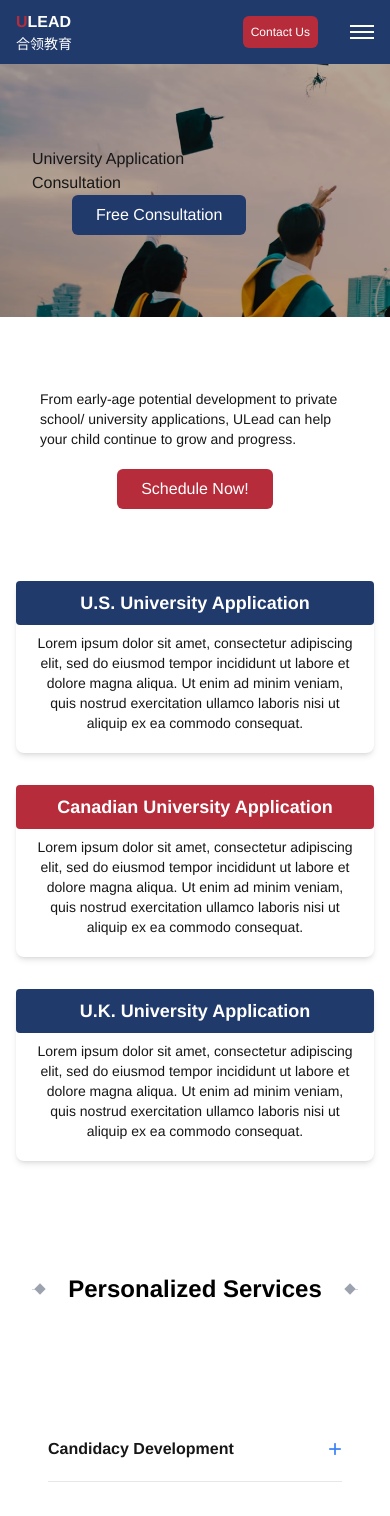
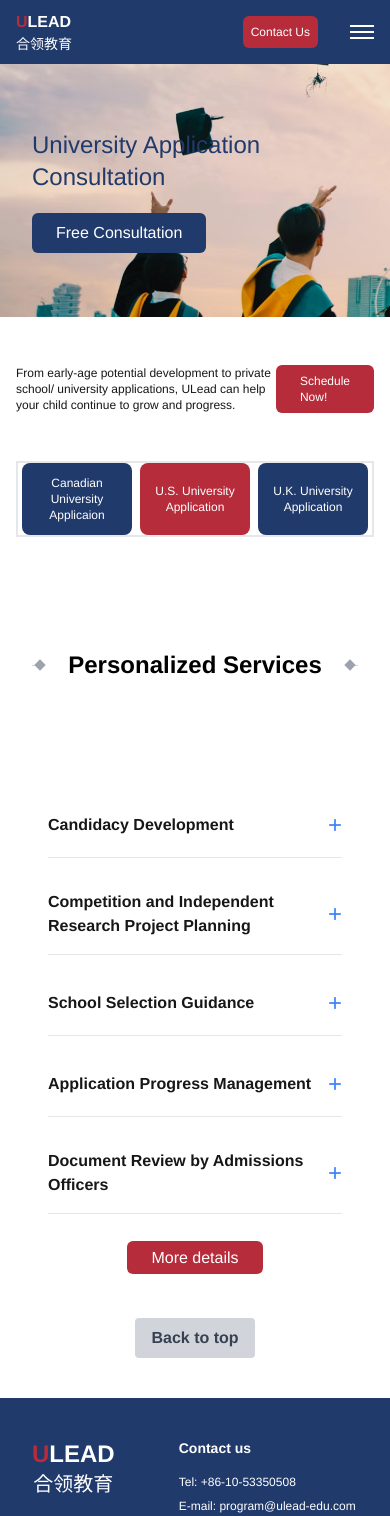
Before and after one commit to jacobsun000/ulead, a Next.js app: page /university in a window 390 px wide. Shown: the top 1516 px of the page. Built offline with nearby package versions, Linux system fonts and the light colour scheme.

Commit message:
Fix: university page style in mobile

```diff
--- a/app/university/page.js
+++ b/app/university/page.js
@@ -5,11 +5,10 @@ import SectionHeader from "@/ui/SectionHeader";
 import Image from 'next/image'
 import Button from "@/ui/Button";
 
-const Card = ({ title, content }) => (
-  <div className="bg-white rounded-lg shadow-md">
-    <h3 className={`text-lg font-bold mb-2 text-white p-2 rounded text-center w-full ${title.includes('Canadian') ? 'bg-primary' : 'bg-secondary'
+const Card = ({ title }) => (
+  <div className="flex-1 mx-1">
+    <h3 className={`text-xs mb-2 text-white p-2 rounded-lg text-center place-content-center w-full h-full ${title.includes('U.S.') ? 'bg-primary' : 'bg-secondary'
       }`}>{title}</h3>
-    <p className="text-sm px-5 pb-5 text-center">{content}</p>
   </div>
 );
 
@@ -30,23 +29,16 @@ const ServiceItem = ({ title, description, isOpen, isRed }) => {
 export default function Partners() {
   const services = [
     { title: "Candidacy Development", isOpen: false, isRed: false },
-    { title: "GPA Management Plan", isOpen: false, isRed: false },
     { title: "Competition and Independent Research Project Planning", isOpen: false, isRed: false },
-    { title: "Domestic and Overseas Activity Resources Planning", isOpen: false, isRed: false },
     { title: "School Selection Guidance", isOpen: false, isRed: false },
-    { title: "Summer School Selection and Application", isOpen: false, isRed: false },
     { title: "Application Progress Management", isOpen: false, isRed: false },
-    { title: "Ivy League Academic and Major Selection Guidance", isOpen: false, isRed: false },
-    { title: "Application System Management Guidance", isOpen: false, isRed: false },
-    { title: "9th-12th Grade Planning Guidance", isOpen: false, isRed: false },
     { title: "Document Review by Admissions Officers", isOpen: false, isRed: false },
-    { title: "Student CV Optimization Guidance", isOpen: false, isRed: false },
-    { title: "Recommendation Letter Guidance", isOpen: false, isRed: false },
   ];
 
   return (
     <div>
       <Header currentPath="/university" />
+
       <div className="relative h-[30vh] md:h-[80vh]">
         <Image
           src="/img/university/header.png"
@@ -56,40 +48,28 @@ export default function Partners() {
           objectPosition="center"
           priority
         />
-        <div className="absolute inset-0 bg-black bg-opacity-30 flex flex-col justify-center items-start p-8">
-          <h1
-            className="text-2xl md:text-6xl text-white font-bold md:text-black mb-8 md:ml-10"
-            class="[text-shadow:_0_1px_0_rgb(0_0_0_/_40%)"
-          >
+        <div className="absolute inset-0 bg-black bg-opacity-5 flex flex-col justify-center items-start p-8">
+          <h1 className="text-2xl md:text-6xl text-secondary mb-5">
             University Application<br />Consultation
           </h1>
-          <Button href="/contacts" text="Free Consultation" style={"ml-10 text-white px-11 py-2 rounded-full bg-secondary md:text-2xl"} />
+          <Button href="/contacts" text="Free Consultation" style='bg-secondary' />
         </div>
       </div>
 
-      <div className="max-w-6xl mx-auto py-12 px-4">
-        <div className=" p-6 rounded-lg flex flex-col md:flex-row justify-between items-center mb-12">
-          <p className="text-sm md:text-lg max-w-3xl">
+      <div className="mx-auto py-12 px-4 w-full">
+        <div className="rounded-lg flex flex-row justify-between items-center mb-12">
+          <p className="text-xs md:text-lg">
             From early-age potential development to private school/
             university applications, ULead can help your child continue
             to grow and progress.
           </p>
-          <Button href="/contacts" text="Schedule Now!" style={'mt-5'} />
+          <Button href="/contacts" text="Schedule Now!" style={'text-xs'} />
         </div>
 
-        <div className="grid grid-cols-1 md:grid-cols-3 gap-8 md:mb-20">
-          <Card
-            title="U.S. University Application"
-            content="Lorem ipsum dolor sit amet, consectetur adipiscing elit, sed do eiusmod tempor incididunt ut labore et dolore magna aliqua. Ut enim ad minim veniam, quis nostrud exercitation ullamco laboris nisi ut aliquip ex ea commodo consequat."
-          />
-          <Card
-            title="Canadian University Application"
-            content="Lorem ipsum dolor sit amet, consectetur adipiscing elit, sed do eiusmod tempor incididunt ut labore et dolore magna aliqua. Ut enim ad minim veniam, quis nostrud exercitation ullamco laboris nisi ut aliquip ex ea commodo consequat."
-          />
-          <Card
-            title="U.K. University Application"
-            content="Lorem ipsum dolor sit amet, consectetur adipiscing elit, sed do eiusmod tempor incididunt ut labore et dolore magna aliqua. Ut enim ad minim veniam, quis nostrud exercitation ullamco laboris nisi ut aliquip ex ea commodo consequat."
-          />
+        <div className="flex border-2">
+          <Card title="Canadian University Applicaion" />
+          <Card title="U.S. University Application" />
+          <Card title="U.K. University Application" />
         </div>
       </div>
       <SectionHeader title="Personalized Services" style="my-0" />
@@ -105,7 +85,7 @@ export default function Partners() {
           ))}
         </div>
         <div className="text-center">
-          <Button text="Contact us for more details" href="/contacts" />
+          <Button text="More details" href="/contacts" />
         </div>
       </div>
 
```
